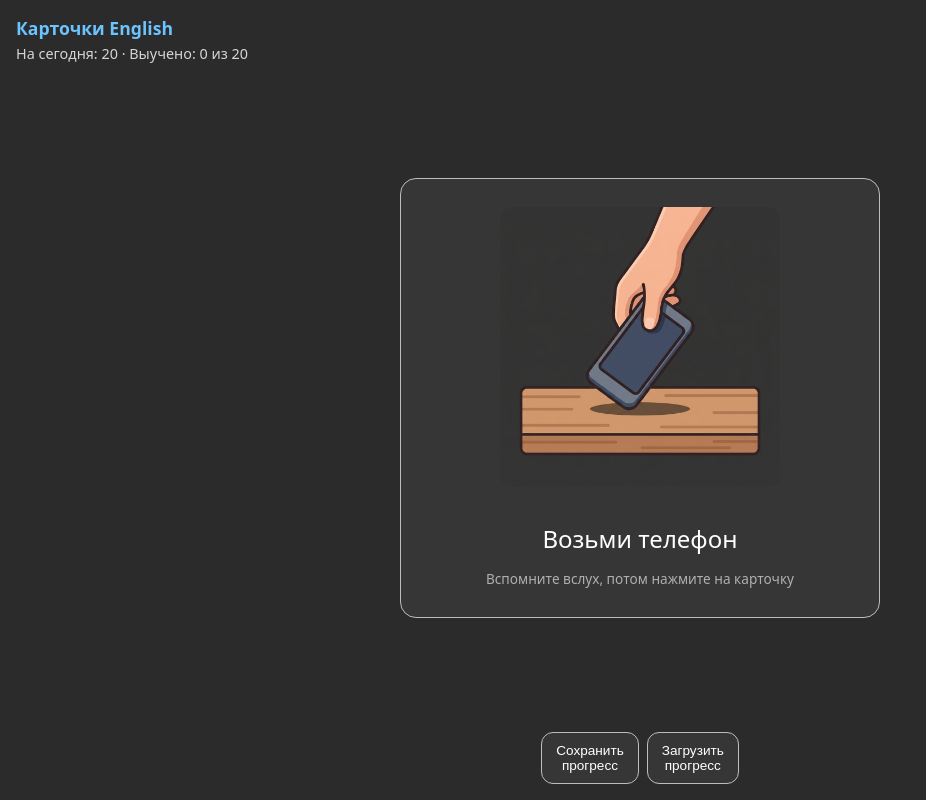
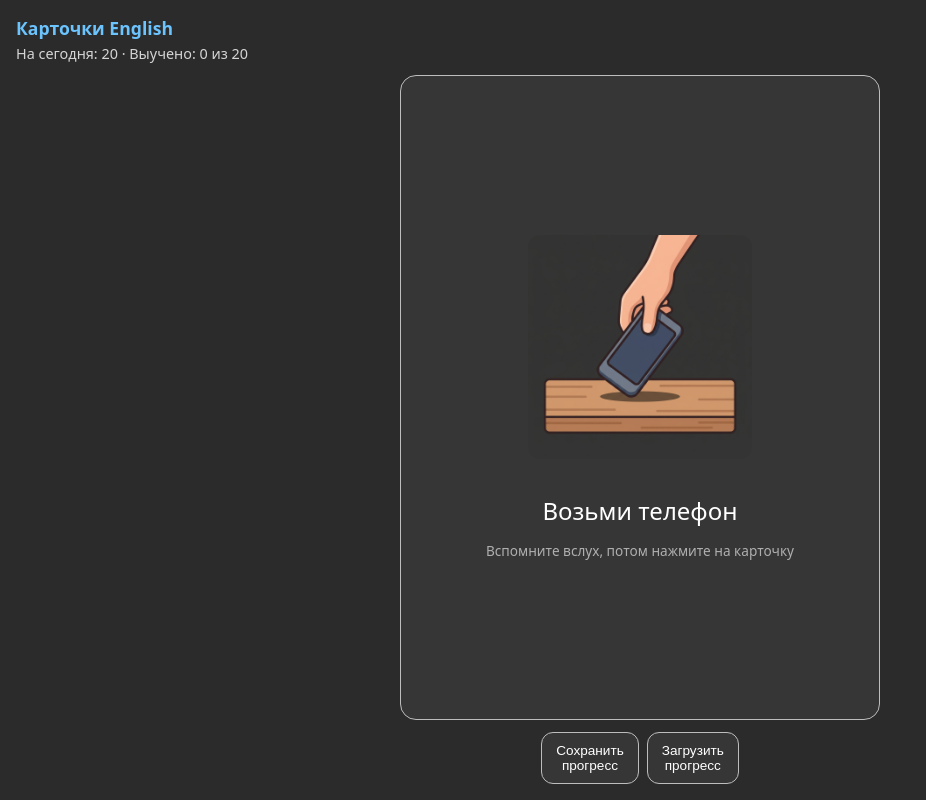
Before and after one commit to id314302-dev/cards, a plain HTML site: page index.html in a window 1280 px wide. Shown: the whole page, without its empty margins (0-926 px from the left). Drawn offline with Linux system fonts and the light colour scheme.

Commit message:
Кнопки Знал/Не знал всегда видны: карточка занимает оставшееся место
Co-Authored-By: Claude Sonnet 5.5 <noreply@anthropic.com>

```diff
--- a/index.html
+++ b/index.html
@@ -11,23 +11,23 @@
   :root { --bg:#2b2b2b; --card:#363636; --text:#fff; --head:#6cc4ff; --border:#bdbdbd; --ok:#3f8f5a; --no:#a04848; }
   * { box-sizing: border-box; -webkit-tap-highlight-color: transparent; }
   body { margin:0; background:var(--bg); color:var(--text); font-family:system-ui,sans-serif;
-         min-height:100dvh; display:flex; flex-direction:column; padding:16px; padding-bottom:calc(16px + env(safe-area-inset-bottom)); }
+         height:100dvh; display:flex; flex-direction:column; padding:16px; padding-bottom:calc(16px + env(safe-area-inset-bottom)); }
   h1 { color:var(--head); font-size:1.1rem; margin:0 0 4px; }
   #stats { font-size:.9rem; opacity:.8; margin-bottom:12px; }
-  #stage { flex:1; display:flex; flex-direction:column; justify-content:center; max-width:480px; width:100%; margin:0 auto; }
-  .card { background:var(--card); border:1px solid var(--border); border-radius:16px; min-height:55dvh;
+  #stage { flex:1; min-height:0; display:flex; flex-direction:column; justify-content:center; max-width:480px; width:100%; margin:0 auto; }
+  .card { background:var(--card); border:1px solid var(--border); border-radius:16px; flex:1; min-height:0; overflow:auto;
           display:flex; flex-direction:column; align-items:center; justify-content:center; text-align:center; padding:20px; cursor:pointer; user-select:none; }
-  .pic { font-size:7rem; line-height:1.1; } .pic img { max-width:100%; max-height:35dvh; border-radius:12px; }
+  .pic { font-size:7rem; line-height:1.1; } .pic img { max-width:100%; max-height:28dvh; max-width:100%; object-fit:contain; border-radius:12px; }
   .ru { font-size:1.5rem; margin-top:16px; }
   .en { font-size:1.6rem; margin-top:16px; color:var(--head); }
   .ipa { font-size:1.1rem; margin-top:6px; color:var(--border); }
   .hint { opacity:.6; font-size:.85rem; margin-top:14px; }
-  .row { display:flex; gap:10px; margin-top:12px; }
+  .row { flex:none; display:flex; gap:10px; margin-top:12px; }
   button { flex:1; padding:16px; font-size:1.05rem; color:#fff; background:var(--card); border:1px solid var(--border); border-radius:12px; }
   button.ok { background:var(--ok); } button.no { background:var(--no); }
   .small { flex:0; padding:10px 14px; font-size:.85rem; }
   .done { text-align:center; } .done h2 { color:var(--head); }
-  footer { max-width:480px; width:100%; margin:12px auto 0; display:flex; gap:8px; justify-content:center; flex-wrap:wrap; }
+  footer { flex:none; max-width:480px; width:100%; margin:12px auto 0; display:flex; gap:8px; justify-content:center; flex-wrap:wrap; }
 </style>
 </head>
 <body>
```
